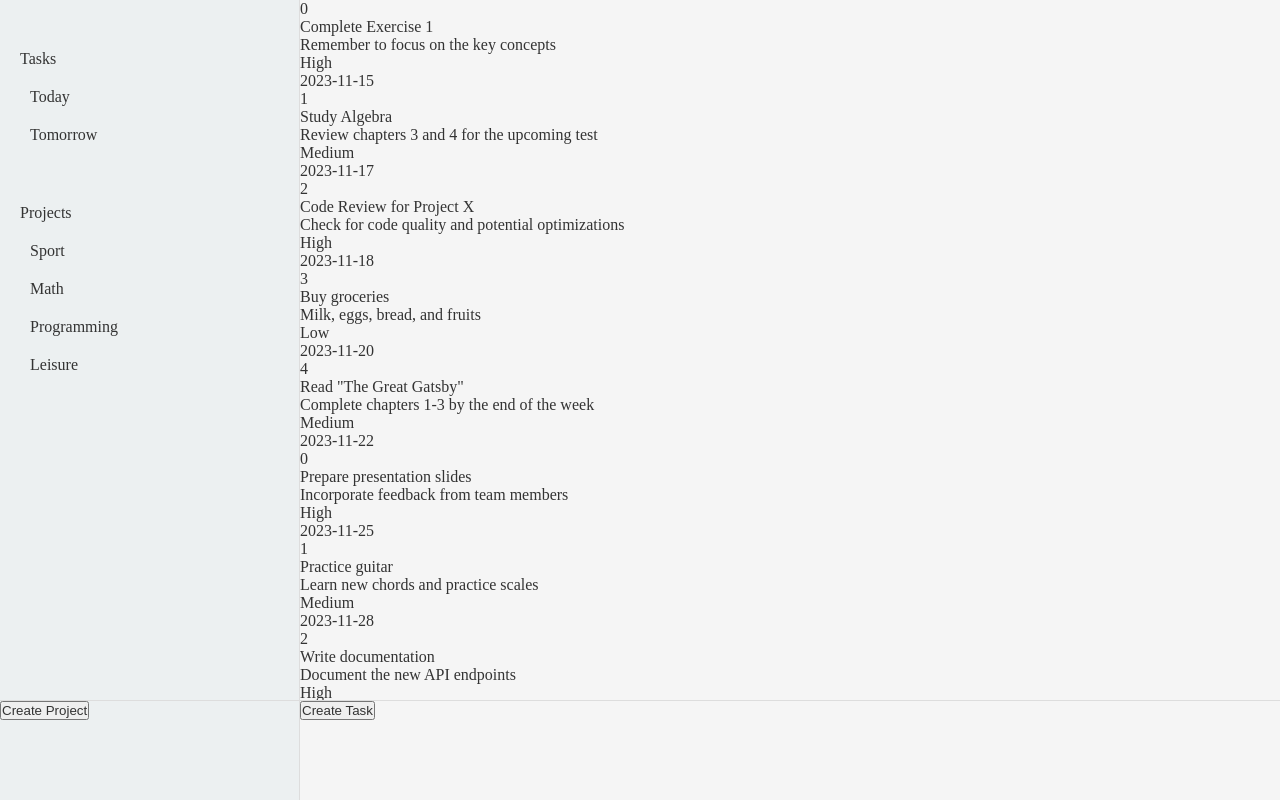
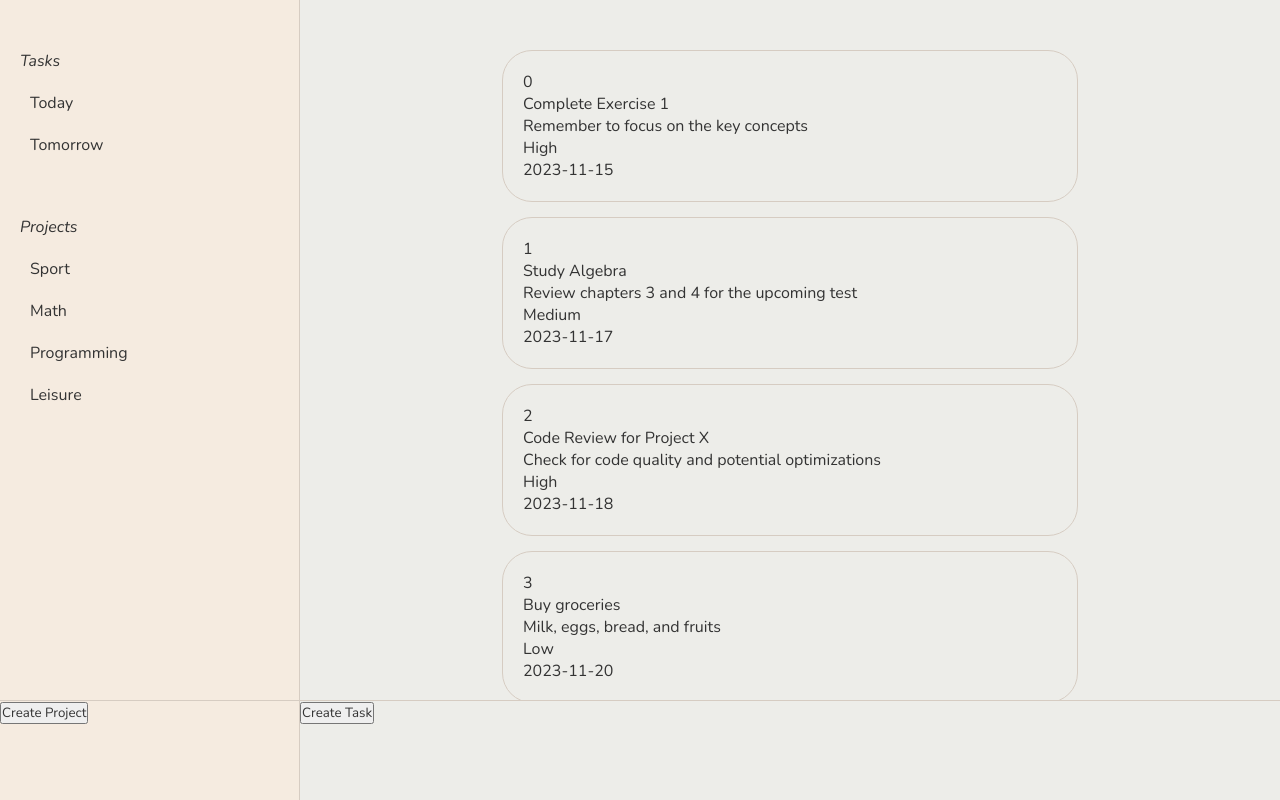
Before and after one commit to sevleo/TOP-NovaTask, a website built with webpack: page src/index.html in a window 1280 px wide. Built offline with nearby package versions, Linux system fonts and the light colour scheme.

Commit message:
add basic style to tasks

```diff
--- a/src/styles.css
+++ b/src/styles.css
@@ -1,5 +1,5 @@
 @import url('https://fonts.googleapis.com/css2?family=Material+Symbols+Outlined:opsz,wght,FILL,GRAD@20..48,100..700,0..1,-50..200');
-
+@import url('https://fonts.googleapis.com/css2?family=Josefin+Sans:wght@100&family=Lato:wght@300&family=Nunito:ital,wght@0,200;0,300;0,400;0,500;1,200;1,300;1,400;1,500&family=Roboto:wght@100&family=Rubik:wght@300&display=swap');
 
 :root {
     /* Primary colors */
@@ -13,14 +13,15 @@
     --secondary-light: #c8e6c9;
 
     /* Accent colors */
-    --accent-color: #e74c3c;
-    --accent-dark: #c0392b;
-    --accent-light: #ef9a9a;
+    --accent-color: #BA181B;
+    --accent-dark: #A4161A;
+    --accent-light: #E5383B;
+    --accent-darker: #660708;
 
     /* Background colors */
-    --background-color: #ecf0f1; /*used*/
+    --background-color: #F5EBE0; /*used*/
     --background-dark: #bdc3c7;
-    --background-light: #f5f5f5; /*used*/
+    --background-light: #EDEDE9; /*used*/
 
     /* Text colors */
     --text-color: #333; /*used*/
@@ -28,7 +29,7 @@
     --text-muted: #888;
 
     /* Border colors */
-    --border-color: #ddd; /*used*/
+    --border-color: #D6CCC2; /*used*/
     --border-dark: #999;
     --border-light: #eee;
 }
@@ -55,6 +56,8 @@
     padding: 0;
     box-sizing: border-box;
     color: var(--text-color);
+    font-family: 'Nunito', sans-serif;
+    font-weight: 300;
 }
 
 body {
@@ -104,8 +107,23 @@ body {
 }
 
 .right-first-section {
+    padding: 50px 10px 50px 10px;
     height: 100%;
+    width: 100%;
     overflow: auto;
+    display: flex;
+    flex-direction: column;
+    gap: 15px;
+    align-items: center;
+}
+
+.right-first-section > .task {
+    border: 1px solid var(--border-color);
+    border-radius: 30px;
+    padding: 20px;
+    flex: 1;
+    width: clamp(200px, 60%, 800px);
+    /* max-width: 500px; */
 }
 
 .footer {
@@ -125,6 +143,8 @@ body {
 
 .left > .left-first-section p {
     padding: 10px;
+    font-style: italic;
+    font-weight: 200;
 }
 
 .left > .left-first-section li {
@@ -135,6 +155,8 @@ body {
 
 .left > .left-second-section p {
     padding: 10px;
+    font-style: italic;
+    font-weight: 200;
 }
 
 .left > .left-second-section li {
```
Also changed, not shown: dist/main.js.
